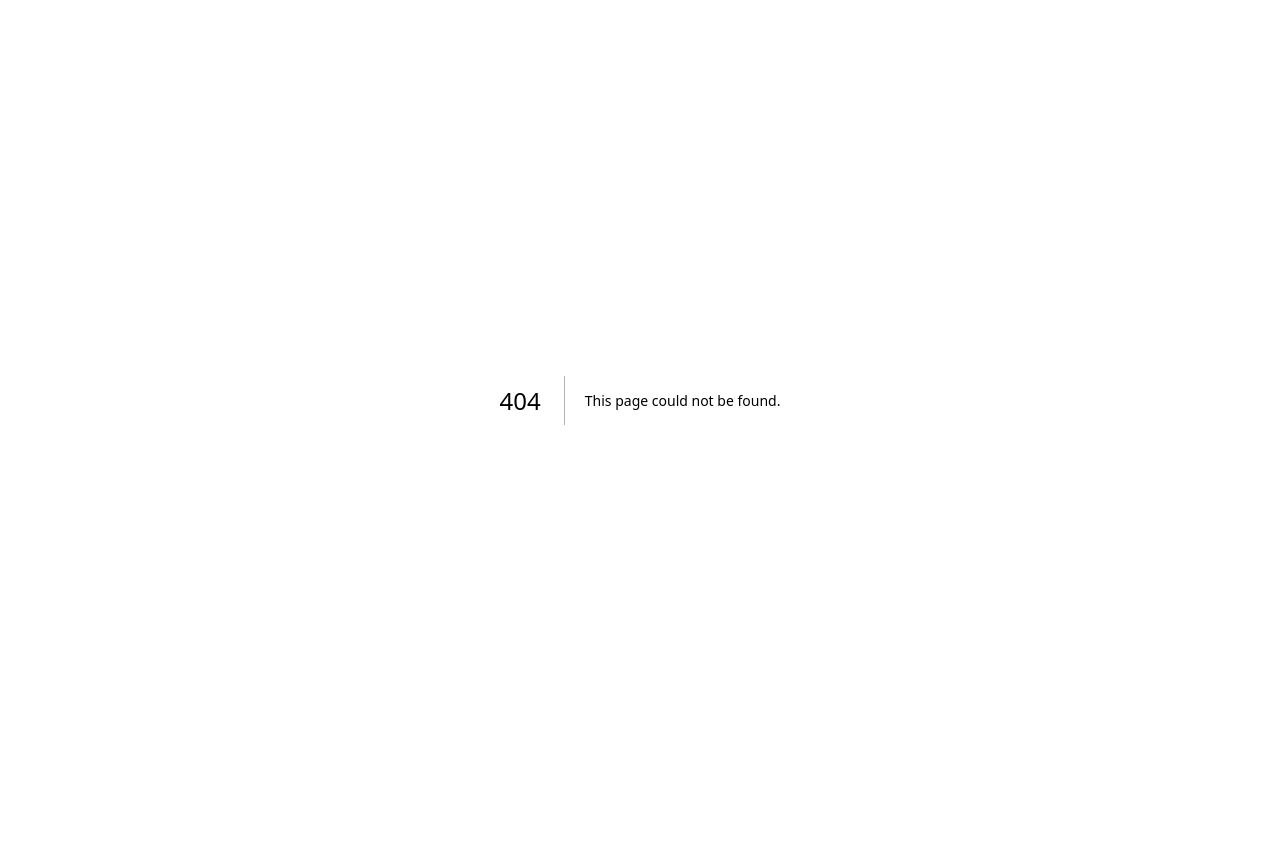
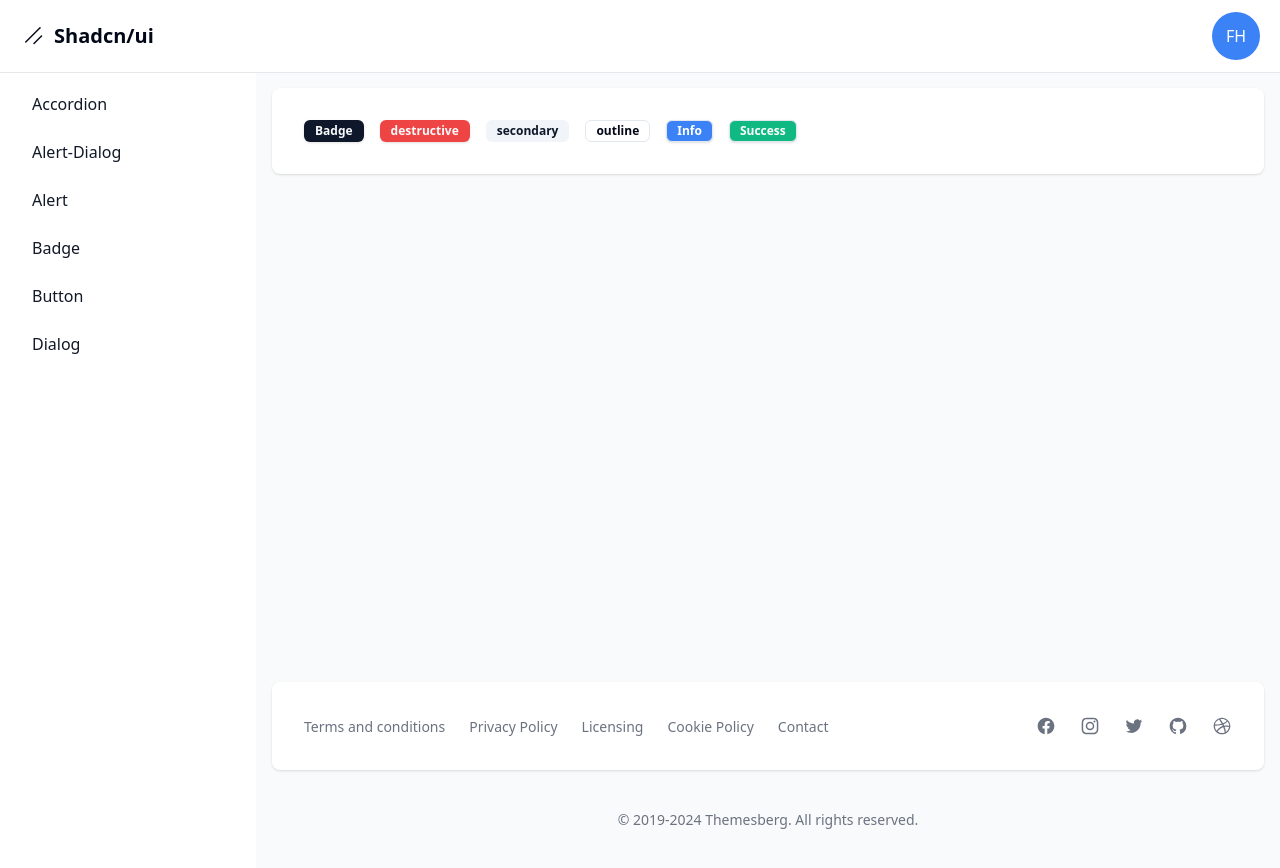
Before and after one commit to MiguelDecode/shadcn-tutorial, a Next.js app: page /dashboard/badge in a window 1280 px wide. Before the commit this address had no page. Before the commit the page ends 800 px from the top, so only its background shows below. Built offline with nearby package versions, Linux system fonts and the light colour scheme.

Commit message:
feat: component badge

```diff
--- /dev/null
+++ b/src/app/dashboard/badge/page.tsx
@@ -0,0 +1,18 @@
+import { Badge } from "@/components/ui/badge";
+
+export default function Page() {
+  return (
+    <div className="flex gap-4">
+      <Badge>Badge</Badge>
+      <Badge variant="destructive">destructive</Badge>
+      <Badge variant="secondary">secondary</Badge>
+      <Badge variant="outline">outline</Badge>
+      <Badge capitalize variant="info">
+        info
+      </Badge>
+      <Badge capitalize variant="success">
+        success
+      </Badge>
+    </div>
+  );
+}
--- a/src/app/dashboard/layout.tsx
+++ b/src/app/dashboard/layout.tsx
@@ -2,9 +2,10 @@
 
 const links = [
   { name: "accordion", href: "accordion" },
+  { name: "alert-dialog", href: "alert-dialog" },
   { name: "alert", href: "alert" },
+  { name: "badge", href: "badge" },
   { name: "button", href: "button" },
-  { name: "alert-dialog", href: "alert-dialog" },
   { name: "dialog", href: "dialog" },
 ];
 
--- /dev/null
+++ b/src/components/ui/badge.tsx
@@ -0,0 +1,47 @@
+import * as React from "react";
+import { cva, type VariantProps } from "class-variance-authority";
+
+import { cn } from "@/lib/utils";
+
+const badgeVariants = cva(
+  "inline-flex items-center rounded-md border px-2.5 py-0.5 text-xs font-semibold transition-colors focus:outline-none focus:ring-2 focus:ring-ring focus:ring-offset-2",
+  {
+    variants: {
+      variant: {
+        default:
+          "border-transparent bg-primary text-primary-foreground shadow hover:bg-primary/80",
+        secondary:
+          "border-transparent bg-secondary text-secondary-foreground hover:bg-secondary/80",
+        destructive:
+          "border-transparent bg-destructive text-destructive-foreground shadow hover:bg-destructive/80",
+        outline: "text-foreground",
+        info: "bg-blue-500 text-white shadow hover:bg-blue-600",
+        success: "bg-emerald-500 text-white shadow hover:bg-emerald-600",
+      },
+    },
+    defaultVariants: {
+      variant: "default",
+    },
+  }
+);
+
+export interface BadgeProps
+  extends React.HTMLAttributes<HTMLDivElement>,
+    VariantProps<typeof badgeVariants> {
+  capitalize?: boolean;
+}
+
+function Badge({ className, variant, capitalize, ...props }: BadgeProps) {
+  return (
+    <div
+      className={cn(
+        badgeVariants({ variant }),
+        { capitalize: capitalize },
+        className
+      )}
+      {...props}
+    />
+  );
+}
+
+export { Badge, badgeVariants };
```
